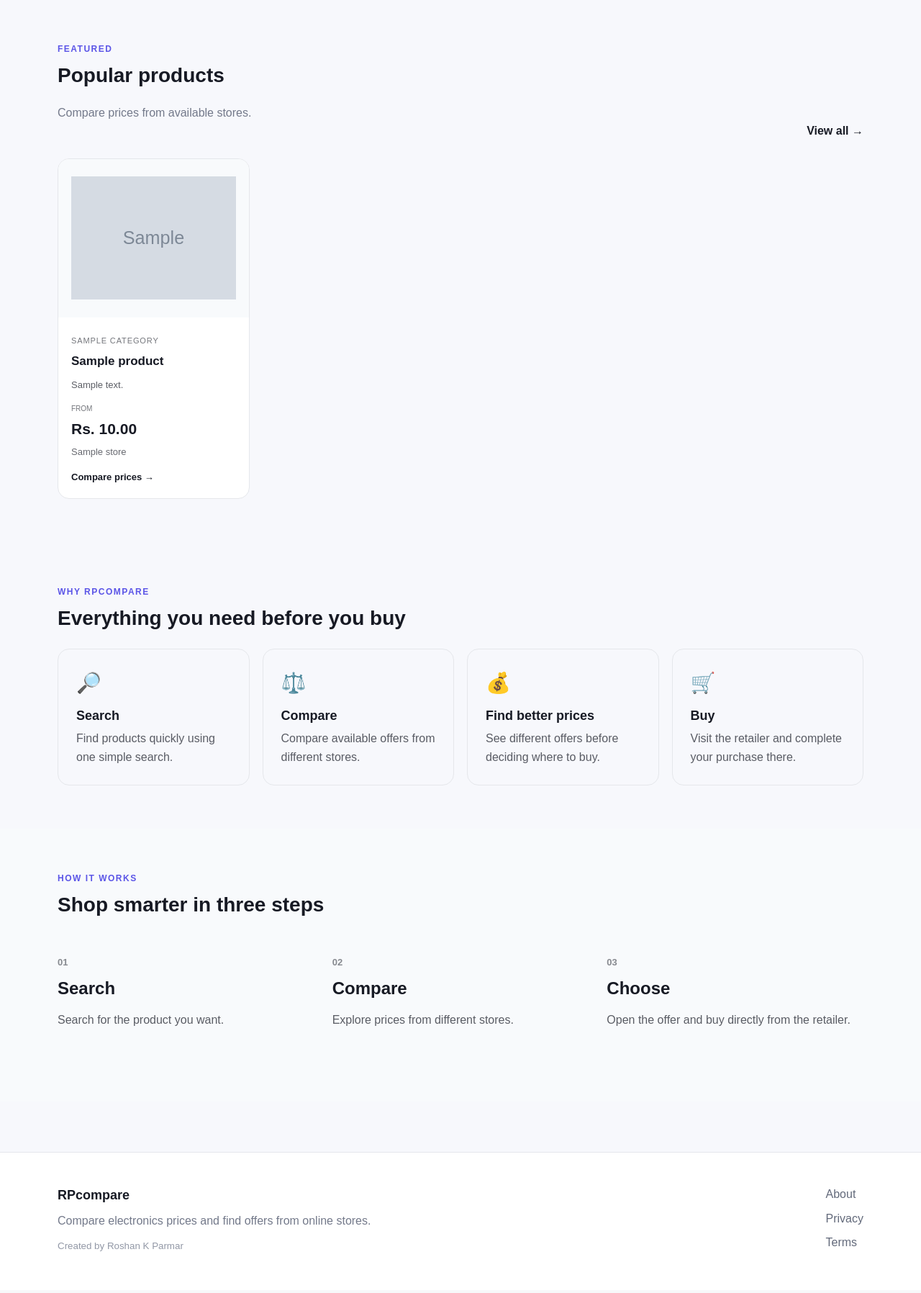
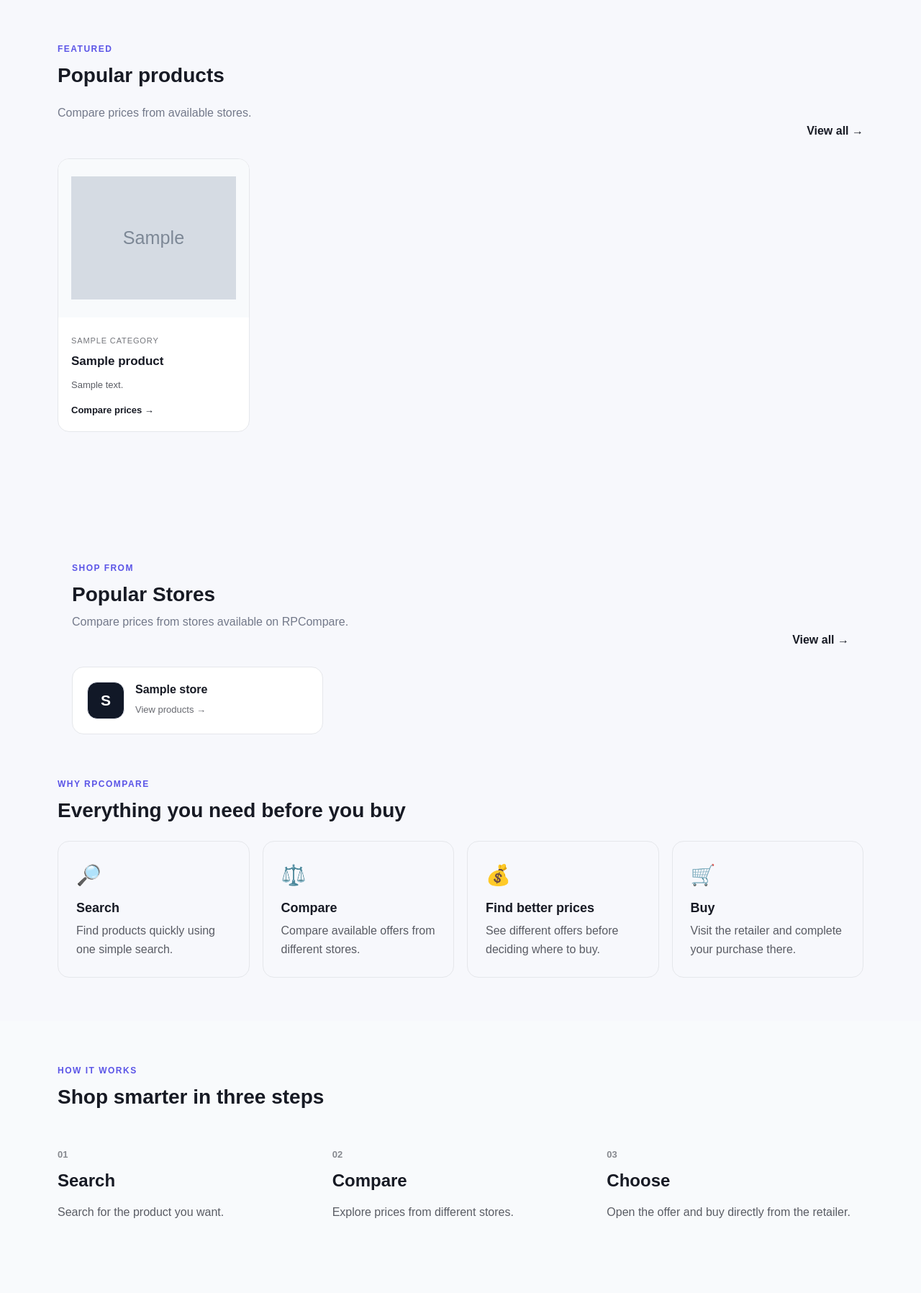
Before and after one commit to skiti-boot/rpcompare, a Django app: page / in a window 1280 px wide. Shown: the part 1069-2865 px from the top of the page at 72% size. Before the commit the page ends 2807 px from the top, so only its background shows below. Run offline with Django 4.2, Linux system fonts and the light colour scheme; tables that the repository leaves empty hold one stand-in row (values such as "Sample post"); grey boxes marked "Sample" are stand-in pictures.

Commit message:
Add stores to homepage

```diff
--- a/compare/views.py
+++ b/compare/views.py
@@ -13,29 +13,16 @@ def available_offers():
 
 
 def home(request):
+    categories = Category.objects.all()
+    products = Product.objects.all()
+    stores = Store.objects.all()
 
-    products = Product.objects.filter(
-        offers__in_stock=True
-    ).distinct().order_by(
-        "-updated_at"
-    ).prefetch_related(
-        Prefetch(
-            "offers",
-            queryset=available_offers(),
-            to_attr="available_offers"
-        )
-    )
+    return render(request, "home.html", {
+        "categories": categories,
+        "products": products,
+        "stores": stores,
+    })
 
-    categories = Category.objects.all().order_by("name")
-
-    return render(
-        request,
-        "home.html",
-        {
-            "products": products,
-            "categories": categories,
-        }
-    )
 
 
 def search(request):
--- a/static/css/style.css
+++ b/static/css/style.css
@@ -2201,3 +2201,85 @@ body.dark .store-logo {
     }
 
 }
+
+/* =========================================
+   HOMEPAGE STORE ROW
+   ========================================= */
+
+   .store-row {
+    display: grid;
+    grid-template-columns: repeat(3, 1fr);
+    gap: 16px;
+}
+
+.store-card {
+    display: flex;
+    align-items: center;
+    gap: 15px;
+    padding: 20px;
+    border: 1px solid #e5e7eb;
+    border-radius: 16px;
+    background: #ffffff;
+    text-decoration: none;
+    transition: transform .2s ease, box-shadow .2s ease;
+}
+
+.store-card:hover {
+    transform: translateY(-4px);
+    box-shadow: 0 12px 30px rgba(15, 23, 42, .10);
+}
+
+.store-logo {
+    width: 52px;
+    height: 52px;
+    min-width: 52px;
+    display: flex;
+    align-items: center;
+    justify-content: center;
+    border-radius: 14px;
+    background: #111827;
+    color: #ffffff;
+    font-size: 21px;
+    font-weight: 800;
+}
+
+.store-card-content h3 {
+    margin: 0 0 5px;
+    font-size: 16px;
+}
+
+.store-card-content span {
+    font-size: 13px;
+    opacity: .65;
+}
+
+
+/* DARK MODE */
+
+body.dark .store-card {
+    background: #1f2937;
+    border-color: #374151;
+}
+
+body.dark .store-logo {
+    background: #111827;
+}
+
+
+/* MOBILE */
+
+@media (max-width: 768px) {
+
+    .store-row {
+        display: flex;
+        overflow-x: auto;
+        gap: 14px;
+        padding-bottom: 8px;
+    }
+
+    .store-card {
+        min-width: 250px;
+        flex-shrink: 0;
+    }
+
+}
--- a/templates/home.html
+++ b/templates/home.html
@@ -241,6 +241,45 @@ RPcompare — Compare Prices & Find Better Deals
 <section class="container section">
 
     <div class="section-heading">
+        <section class="container section">
+
+            <div class="section-heading-row">
+                <div>
+                    <p class="eyebrow">SHOP FROM</p>
+                    <h2>Popular Stores</h2>
+                    <p class="section-description">
+                        Compare prices from stores available on RPCompare.
+                    </p>
+                </div>
+
+                <a class="section-link" href="{% url 'stores' %}">
+                    View all →
+                </a>
+            </div>
+
+            <div class="store-row">
+
+                {% for store in stores|slice:":6" %}
+
+                    <a class="store-card"
+                       href="{% url 'store_detail' store.id %}">
+
+                        <div class="store-logo">
+                            {{ store.name|first|upper }}
+                        </div>
+
+                        <div class="store-card-content">
+                            <h3>{{ store.name }}</h3>
+                            <span>View products →</span>
+                        </div>
+
+                    </a>
+
+                {% endfor %}
+
+            </div>
+
+        </section>
 
         <p class="eyebrow">WHY RPCOMPARE</p>
 
```
